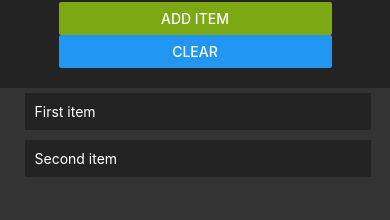
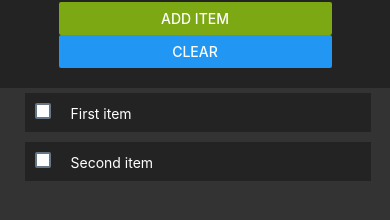
Before and after one commit to SmiJa/todo-expo-app, a React Native app: screen / in a window 390 px wide. Shown: the part 136-356 px from the top of the page. Built offline with nearby package versions, Linux system fonts and the light colour scheme.

Commit message:
Fix RegEx

```diff
--- a/App.js
+++ b/App.js
@@ -1,6 +1,7 @@
 import { StatusBar } from 'expo-status-bar';
 import React, { useState, useRef } from 'react';
-import { StyleSheet, Text, View, ScrollView, TextInput, Button } from 'react-native';
+import { StyleSheet, Text, View, ScrollView, TextInput, Button, CheckBox } from 'react-native';
+
 
 export default function App() {
 	const [items, setItems] = useState([
@@ -11,13 +12,20 @@ export default function App() {
 
 	const generateList = items.map((item, index) => (
 		<View key={index} style={styles.listItemContainer}>
-		<Text style={styles.item}>{item.todo}</Text>
+      <Text style={styles.item}>
+        <CheckBox
+          style={styles.checkBox}
+          key={index}
+          onValueChange={() => removeItemFromList(index)}
+        />
+        {item.todo}
+      </Text>
 		</View>
 	));
 
   const checkIfSame = () => {
     for (let i = 0; i < items.length; i++) {
-      if (items[i].todo.toLocaleLowerCase() === newItemText.toLocaleLowerCase()) {
+      if (items[i].todo.toLocaleLowerCase().trim() === newItemText.toLocaleLowerCase().trim()) {
         return true;
       } else {
         return false;
@@ -25,17 +33,18 @@ export default function App() {
     }
   }
 
-  // const removeItemFromList = (task) => {
-  //   setItems(items.filter((value, index) => index != task))
-  // }
+  const removeItemFromList = (task) => {
+    setItems(items.filter((value, index) => index != task));
+    console.log(task.todo + " has been removed.");
+  };
 
 	const addToList = () => {
-		setItems([...items, {todo: newItemText}]);
+		setItems([...items, {todo: newItemText.trim()}]);
 		setNewItemText("");
 	}
 
 	const checkIfValid = () => {
-		if (newItemText.length > 0 && isNaN(newItemText)) {
+		if (newItemText.trim().length > 0 && isNaN(newItemText.trim()) && /[a-zA-Z0-9\g]/.test(newItemText.trim())) {
 			console.log(newItemText);
       if (checkIfSame()) {
         console.log(newItemText + " already exists.");
@@ -53,9 +62,9 @@ return (
 	<Text style={styles.header}>Todo List</Text>
     <View style={styles.inputWrap}>
         <TextInput
-			style={styles.input}
-			onChangeText = {text => setNewItemText(text)}
-			value = {newItemText}
+          style={styles.input}
+          onChangeText = {text => setNewItemText(text)}
+          value = {newItemText}
         />
         <View style={styles.btnWrap}>
         <Button
@@ -131,5 +140,8 @@ const styles = StyleSheet.create({
   btnWrap: {
     width: '70%',
     margin: 'auto'
+  },
+  checkBox: {
+    marginRight: 20,
   }
 });
```
